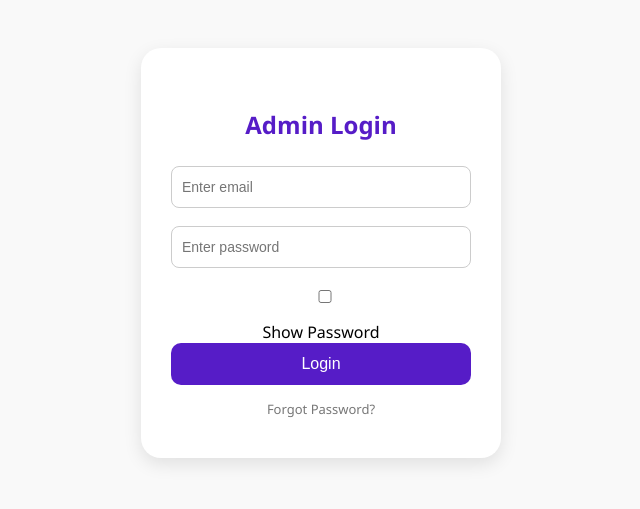
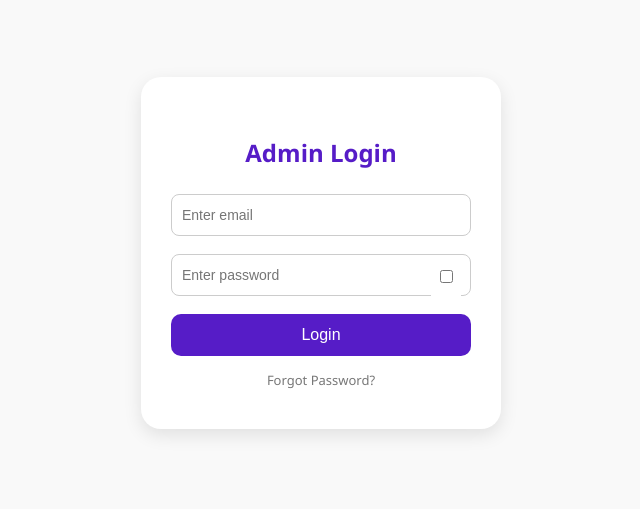
Before and after one commit to Parshvacancodeit/Sales-Tracking, a React (Vite) app: page /login in a window 1280 px wide. Shown: the part 155-664 px from the top of the page, without its empty margins (319-959 px from the left). Built offline with nearby package versions, Linux system fonts and the light colour scheme.

Commit message:
show password icon

```diff
--- a/package.json
+++ b/package.json
@@ -11,6 +11,7 @@
   },
   "dependencies": {
     "axios": "^1.10.0",
+    "lucide-react": "^0.534.0",
     "react": "^19.1.0",
     "react-dom": "^19.1.0",
     "react-icons": "^5.5.0",
--- a/src/components/Login.jsx
+++ b/src/components/Login.jsx
@@ -9,7 +9,7 @@ const Login = () => {
 
   const [email, setEmail] = useState("");
   const [password, setPassword] = useState("");
-  const [showPassword, setShowPassword] = useState(false); // 👈 new state
+  const [showPassword, setShowPassword] = useState(false);
 
   const navigate = useNavigate();
 
@@ -62,21 +62,21 @@ const Login = () => {
           onChange={(e) => setEmail(e.target.value)}
         />
 
+        <div className="password-container">
           <input
-          type={showPassword ? "text" : "password"} // 👈 toggle type
+            type={showPassword ? "text" : "password"}
             placeholder="Enter password"
             value={password}
             onChange={(e) => setPassword(e.target.value)}
           />
-
-        <label className="show-password-toggle">
+          <label className="show-password-label">
             <input
               type="checkbox"
               checked={showPassword}
               onChange={() => setShowPassword(!showPassword)}
             />
-          Show Password
           </label>
+        </div>
 
         <button onClick={handleLogin}>Login</button>
 
--- a/src/styles/login.css
+++ b/src/styles/login.css
@@ -70,3 +70,50 @@
   color: #561cc7;
   text-decoration: underline;
 }
+
+.password-wrapper {
+  position: relative;
+  width: 100%;
+}
+
+.password-wrapper input {
+  width: 100%;
+  padding-right: 40px;
+  box-sizing: border-box;
+}
+
+.password-toggle-icon {
+  position: absolute;
+  right: 10px;
+  top: 50%;
+  transform: translateY(-50%);
+  cursor: pointer;
+  font-size: 18px;
+  color: #333;
+  user-select: none;
+}
+
+.password-container {
+  position: relative;
+  display: flex;
+  align-items: center;
+}
+
+.password-container input[type="password"],
+.password-container input[type="text"] {
+  flex: 1;
+  padding-right: 60px;
+}
+
+.show-password-label {
+  position: absolute;
+  right: 10px;
+  display: flex;
+  align-items: center;
+  font-size: 0.85rem;
+  gap: 4px;
+  cursor: pointer;
+  background: white;
+  padding: 2px 5px;
+  border-radius: 4px;
+}
```
Also changed, not shown: 1 other file (tests, documents, lock files or other folders). Lines whose indentation alone changed are shown as unchanged.
